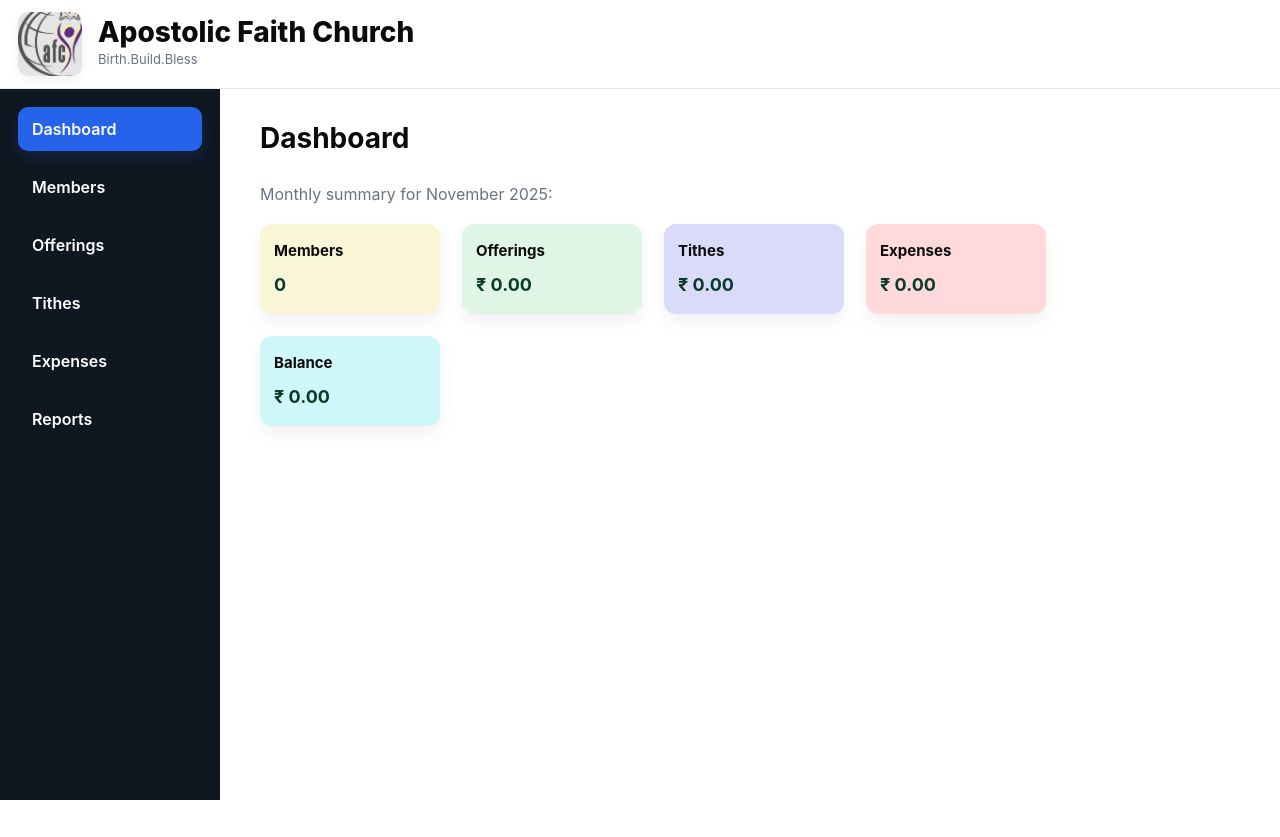
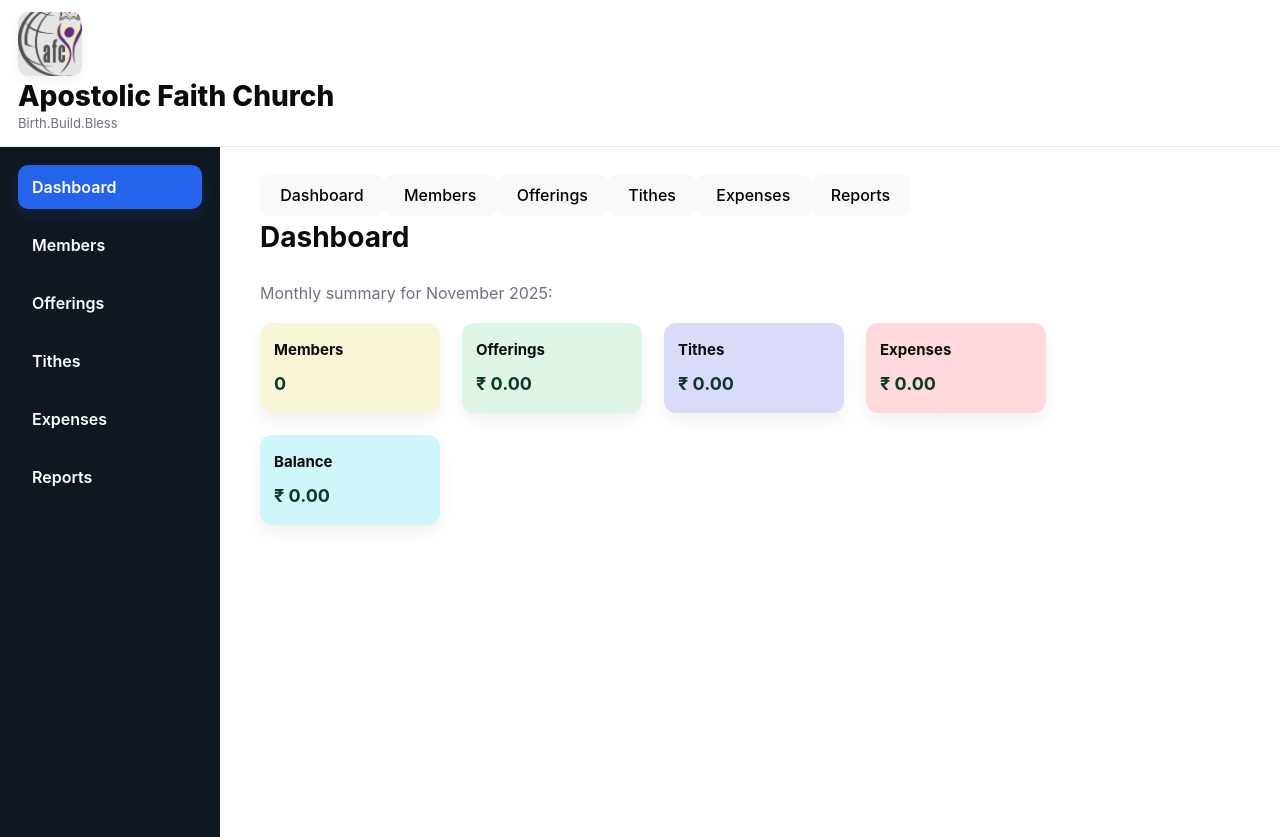
Before and after one commit to shibu0611/afc-church-app, a React (Vite) app: page / in a window 1280 px wide. Before the commit the page ends 800 px from the top, so only its background shows below. Built offline with nearby package versions, Linux system fonts and the light colour scheme.

Commit message:
Update App.jsx

```diff
--- a/src/App.jsx
+++ b/src/App.jsx
@@ -1,121 +1,160 @@
 import React, { useState } from "react";
 import "./App.css";
-import logo from "../public/logo.jpg"; // keep public/logo.jpg
 
-export default function App() {
-  const [active, setActive] = useState("dashboard");
-  const [mobileOpen, setMobileOpen] = useState(false);
+const TABS = ["Dashboard", "Members", "Offerings", "Tithes", "Expenses", "Reports"];
 
-  const navItems = [
-    { key: "dashboard", label: "Dashboard" },
-    { key: "members", label: "Members" },
-    { key: "offerings", label: "Offerings" },
-    { key: "tithes", label: "Tithes" },
-    { key: "expenses", label: "Expenses" },
-    { key: "reports", label: "Reports" },
-  ];
-
-  function handleNav(key) {
-    setActive(key);
-    setMobileOpen(false); // close mobile menu after selection
-  }
-
+function Header({ mobileOpen, setMobileOpen }) {
   return (
-    <div className="app-root">
     <header className="header-left">
-        <div className="header-row">
-          <img src={logo} alt="Apostolic Faith Church" className="church-logo" />
+      <div className="header-inner">
+        <img src="/logo.jpg" alt="AFC logo" className="church-logo" />
         <div className="church-title">
           <h1>Apostolic Faith Church</h1>
           <div className="tagline">Birth.Build.Bless</div>
         </div>
 
-          {/* Hamburger visible on mobile */}
+        {/* hamburger for very small screens; toggles mobile nav */}
         <button
-            className={`hamburger ${mobileOpen ? "open" : ""}`}
+          className="hamburger"
+          aria-label="Toggle menu"
           onClick={() => setMobileOpen(!mobileOpen)}
-            aria-label="Toggle menu"
-            title="Menu"
         >
           <span />
           <span />
           <span />
         </button>
       </div>
+    </header>
+  );
+}
 
-        {/* Mobile horizontal nav (small pills) */}
-        <nav className="mobile-nav">
-          {navItems.map((n) => (
+function SideNav({ active, setActive }) {
+  return (
+    <nav className="side-menu" aria-label="Main navigation">
+      {TABS.map((t) => (
         <button
-              key={n.key}
-              className={`mobile-pill ${active === n.key ? "active" : ""}`}
-              onClick={() => handleNav(n.key)}
+          key={t}
+          className={t === active ? "active" : ""}
+          onClick={() => setActive(t)}
         >
-              {n.label}
+          {t}
         </button>
       ))}
     </nav>
-      </header>
+  );
+}
 
-      <div className="app-body">
-        {/* Desktop / Tablet sidebar */}
-        <aside className={`side-menu ${mobileOpen ? "show-overlay" : ""}`}>
-          {navItems.map((n) => (
+function TopNav({ active, setActive }) {
+  return (
+    <div className="top-nav" role="tablist" aria-label="Top navigation">
+      {TABS.map((t) => (
         <button
-              key={n.key}
-              className={active === n.key ? "active" : ""}
-              onClick={() => handleNav(n.key)}
+          key={t}
+          className={`top-tab ${t === active ? "active" : ""}`}
+          onClick={() => setActive(t)}
         >
-              {n.label}
+          {t}
         </button>
       ))}
-        </aside>
+    </div>
+  );
+}
 
-        <main className="main-content">
-          <h2>
-            {navItems.find((i) => i.key === active)?.label || "Dashboard"}
-          </h2>
+function DashboardCards() {
+  // example values (replace with real data if you have)
+  const values = {
+    Members: 0,
+    Offerings: "₹ 0.00",
+    Tithes: "₹ 0.00",
+    Expenses: "₹ 0.00",
+    Balance: "₹ 0.00",
+  };
 
-          {active === "dashboard" && (
-            <>
-              <p className="muted">Monthly summary for November 2025:</p>
-
+  return (
+    <div>
+      <p className="summary-label">Monthly summary for {new Date().toLocaleString("default", { month: "long", year: "numeric" })}:</p>
       <div className="dashboard-grid">
         <div className="summary-card members">
           <h3>Members</h3>
-                  <div className="summary-value">0</div>
+          <div className="summary-value">{values.Members}</div>
+        </div>
+        <div className="summary-card income">
+          <h3>Offerings</h3>
+          <div className="summary-value">{values.Offerings}</div>
+        </div>
+        <div className="summary-card tithes">
+          <h3>Tithes</h3>
+          <div className="summary-value">{values.Tithes}</div>
+        </div>
+        <div className="summary-card expense">
+          <h3>Expenses</h3>
+          <div className="summary-value">{values.Expenses}</div>
+        </div>
+        <div className="summary-card balance">
+          <h3>Balance</h3>
+          <div className="summary-value">{values.Balance}</div>
+        </div>
+      </div>
+    </div>
+  );
+}
+
+export default function App() {
+  const [active, setActive] = useState("Dashboard");
+  const [mobileOpen, setMobileOpen] = useState(false);
+
+  return (
+    <div className="app-root">
+      <Header mobileOpen={mobileOpen} setMobileOpen={setMobileOpen} />
+
+      <div className="app-body">
+        {/* desktop sidebar (hidden on small screens) */}
+        <SideNav active={active} setActive={(t) => { setActive(t); setMobileOpen(false); }} />
+
+        {/* main area */}
+        <main className="main-content">
+          {/* top nav visible only on small screens */}
+          <div className={`top-nav-wrapper ${mobileOpen ? "open" : ""}`}>
+            <TopNav active={active} setActive={(t) => { setActive(t); setMobileOpen(false); }} />
           </div>
 
-                <div className="summary-card income">
-                  <h3>Offerings</h3>
-                  <div className="summary-value">₹ 0.00</div>
-                </div>
+          <h2>{active}</h2>
 
-                <div className="summary-card tithes">
-                  <h3>Tithes</h3>
-                  <div className="summary-value">₹ 0.00</div>
-                </div>
-
-                <div className="summary-card expense">
-                  <h3>Expenses</h3>
-                  <div className="summary-value">₹ 0.00</div>
-                </div>
-
-                <div className="summary-card balance">
-                  <h3>Balance</h3>
-                  <div className="summary-value">₹ 0.00</div>
-                </div>
-              </div>
+          {active === "Dashboard" && (
+            <>
+              <DashboardCards />
             </>
           )}
 
-          {active !== "dashboard" && (
-            <div className="panel">
-              <h3 style={{ marginTop: 8 }}>{navItems.find(i => i.key===active)?.label}</h3>
+          {/* simple placeholders for other tabs */}
+          {active === "Members" && (
             <div className="panel-card">
-                <p>This is the <strong>{active}</strong> page placeholder.</p>
-                <p>Replace with your forms / lists as before.</p>
+              <h3>Add Member</h3>
+              <p style={{ color: "var(--muted)" }}>Member form goes here (keeps previous fields).</p>
             </div>
+          )}
+
+          {active === "Offerings" && (
+            <div className="panel-card">
+              <h3>Add Offering</h3>
+            </div>
+          )}
+
+          {active === "Tithes" && (
+            <div className="panel-card">
+              <h3>Add Tithe</h3>
+            </div>
+          )}
+
+          {active === "Expenses" && (
+            <div className="panel-card">
+              <h3>Add Expense</h3>
+            </div>
+          )}
+
+          {active === "Reports" && (
+            <div className="panel-card">
+              <h3>Reports</h3>
             </div>
           )}
         </main>
```
Lines whose indentation alone changed are shown as unchanged.
